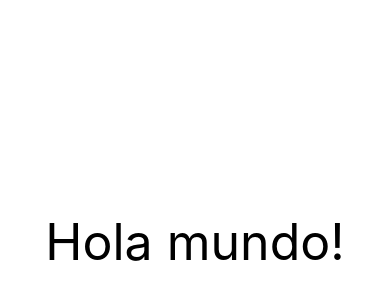
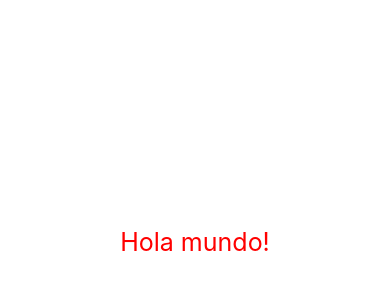
Before and after one commit to eraldovicente/Curso_React_Native_Sin_Frontera, a React Native app in the folder holamundo/: screen / in a window 390 px wide. Shown: the part 180-480 px from the top of the page. Built offline with nearby package versions, Linux system fonts and the light colour scheme.

Commit message:
Stylesheet

```diff
--- a/holamundo/App.js
+++ b/holamundo/App.js
@@ -14,7 +14,7 @@
   }
 
   return (
-    <Text style={{fontSize: 50}} onPress={actualizaTexto}>{texto}</Text>
+    <Text style={styles.text} onPress={actualizaTexto}>{texto}</Text>
   )
 }
 
@@ -30,6 +30,10 @@
 };
 
 const styles = StyleSheet.create({
+  text: {
+    color: 'red',
+    fontSize: 25
+  },
   container: {
     flex: 1,
     backgroundColor: '#FFF',
```
